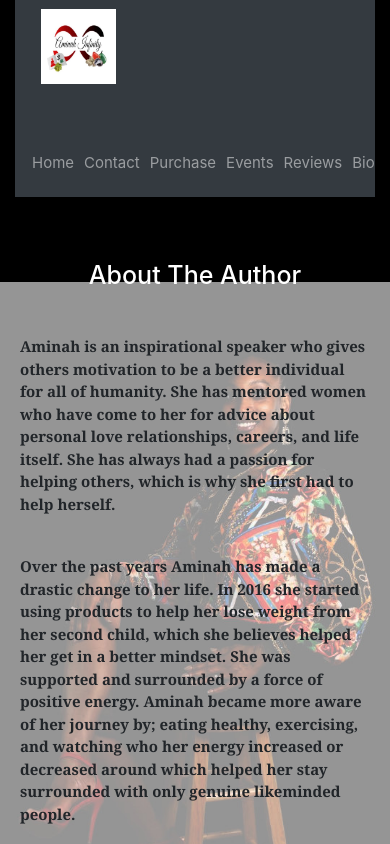
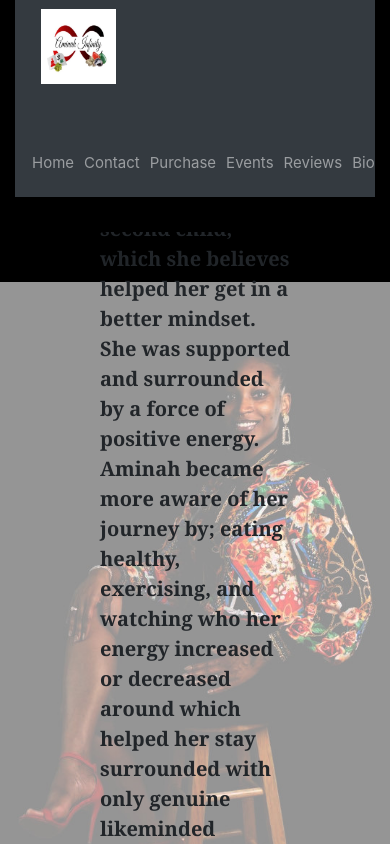
Before and after one commit to jjamaltwin/elementsofinfinity, a React (Create React App) app: page /bio in a window 390 px wide. Shown: the top 844 px of the page. Built offline with nearby package versions, Linux system fonts and the light colour scheme; a web font is replaced by a local one.

Commit message:
playing with some spacing and margining

```diff
--- a/src/App.css
+++ b/src/App.css
@@ -499,15 +499,11 @@ input[type="submit"] {
 @media only screen and (max-width: 650px) {
 
   .bio {
-    height: 70rem;
-    padding: 3rem 0rem;
+
   }
 
   .bio p {
-    padding: 0rem 3rem;
-    font-size: 1.5rem;
-    padding: 0rem 2rem;
-    margin-bottom: 2rem;
+
   }
 
 
@@ -567,13 +563,12 @@ input[type="submit"] {
 }
 
 .bio {
-  height: 90rem;
+
 
 }
 
 .bio p {
-  margin-bottom: 4rem;
-  font-size: 1.5rem;
+
 
 }
 
```
